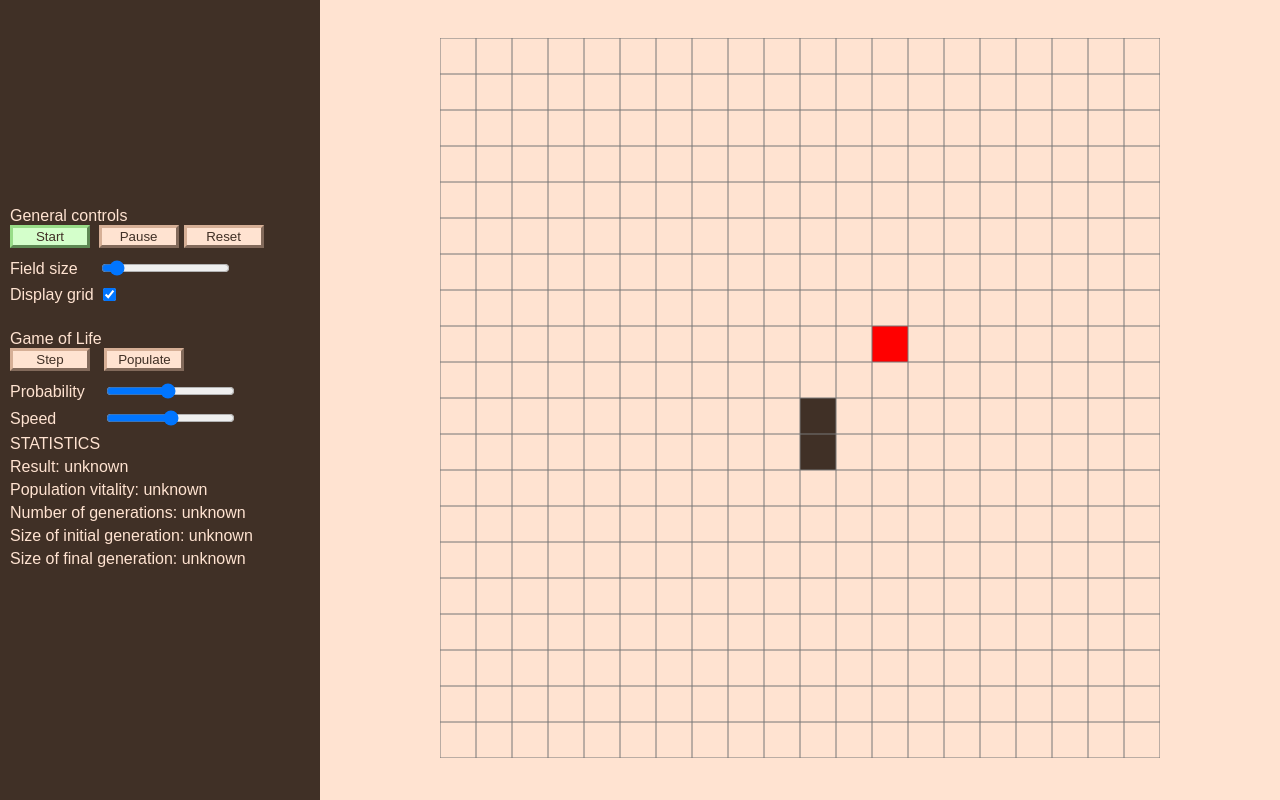
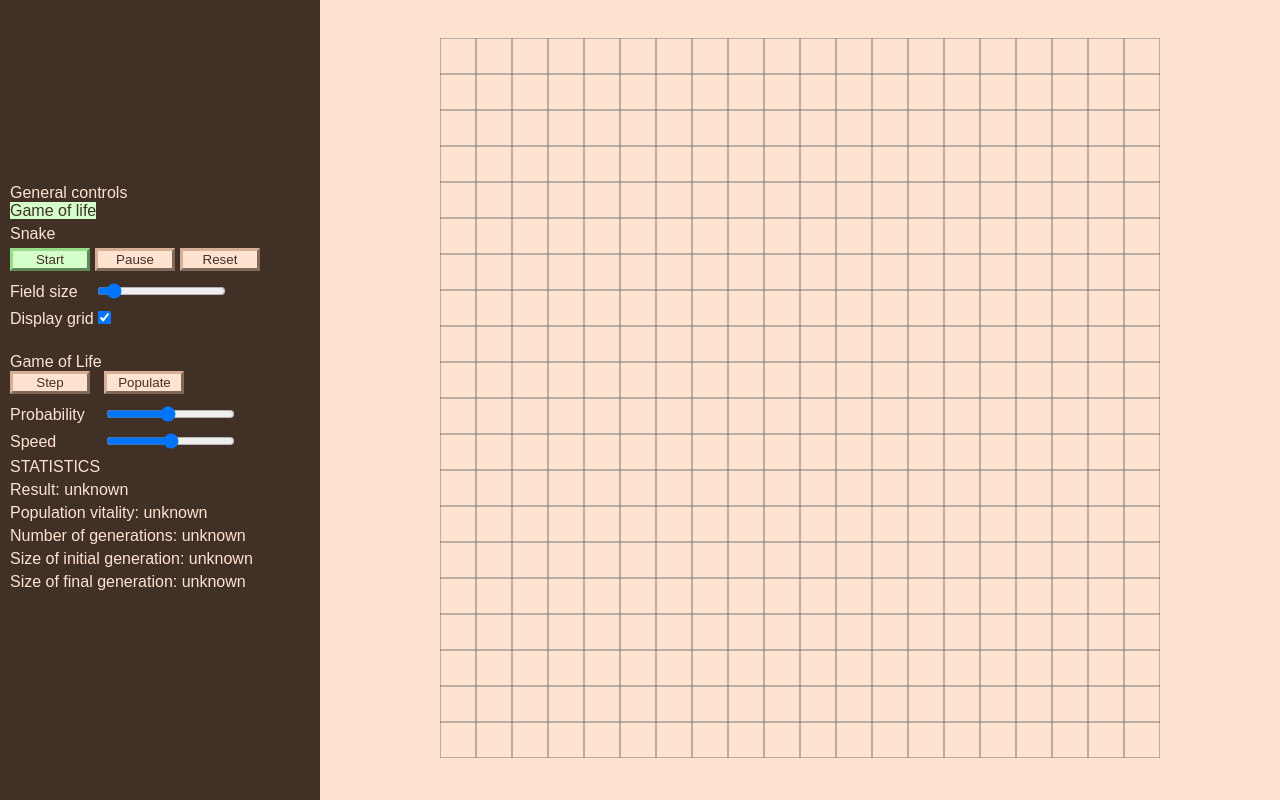
Before and after one commit to AlexVeprev/JavaScript_MiniGames, a plain HTML site: page index.html in a window 1280 px wide. Drawn offline with Linux system fonts and the light colour scheme.

Commit message:
UI: add game selector.

```diff
--- a/index.html
+++ b/index.html
@@ -10,12 +10,11 @@
         var canvas = null;
 
         function chooseGame() {
-          var chosenGame = "Snake";
           var fieldSize = {width:  parseInt(document.getElementById('field_size').value),
                            height: parseInt(document.getElementById('field_size').value)};
           canvas = document.getElementById("canvas");
 
-          if (chosenGame == "Game of life") {
+          if (document.getElementById('radio_gol').checked) {
             game = new GameOfLife(fieldSize,
                                   canvas,
                                   getCanvasSize(),
@@ -23,7 +22,7 @@
                                   document.getElementById('range_gol_speed'));
             game.registerCallback("statistics", GameOfLife_statistics);
           }
-          else if (chosenGame == "Snake") {
+          else if (document.getElementById('radio_snake').checked) {
             game = new Snake(fieldSize, canvas, getCanvasSize(), document.getElementById('chbx_display_grid'));
           }
         }
@@ -118,6 +117,19 @@
         <table id="general_controls">
           <caption>General controls</caption>
           <tr>
+            <td colspan="3">
+              <input type=radio name=game_selector id=radio_gol checked onchange="chooseGame();">
+              <label for=radio_gol>Game of life</label>
+              </td>
+          </tr>
+          <tr>
+            <td colspan="3">
+              <input type=radio name=game_selector id=radio_snake onchange="chooseGame();">
+              <label for=radio_snake>Snake</label>
+              </td>
+              </td>
+          </tr>
+          <tr>
             <td><button type="button" onclick="game.start();" id="btn_start">Start</button></td>
             <td><button type="button" onclick="game.pause();" id="btn_pause">Pause</button></td>
             <td><button type="button" onclick="game.reset();" id="btn_reset">Reset</button></td>
@@ -131,11 +143,8 @@
             </td>
           </tr>
           <tr>
-            <td>
-              Display grid
-            </td>
-            <td colspan="2">
-              <input type="checkbox" id="chbx_display_grid" checked onchange="game.draw();">
+            <td colspan="3">
+              <label>Display grid<input type=checkbox name=display_grid id=chbx_display_grid checked onchange="game.draw();"></label>
             </td>
           </tr>
         </table>
--- a/style.css
+++ b/style.css
@@ -31,6 +31,15 @@ body {
 
 #controls td {
   padding: 0 5px 5px 0;
+}
+
+input[type=radio] {
+  display: none;
+}
+
+input[type=radio]:checked + label {
+  background-color: #d4ffcb;
+  color: #403026;
 }
 
 button {
```
